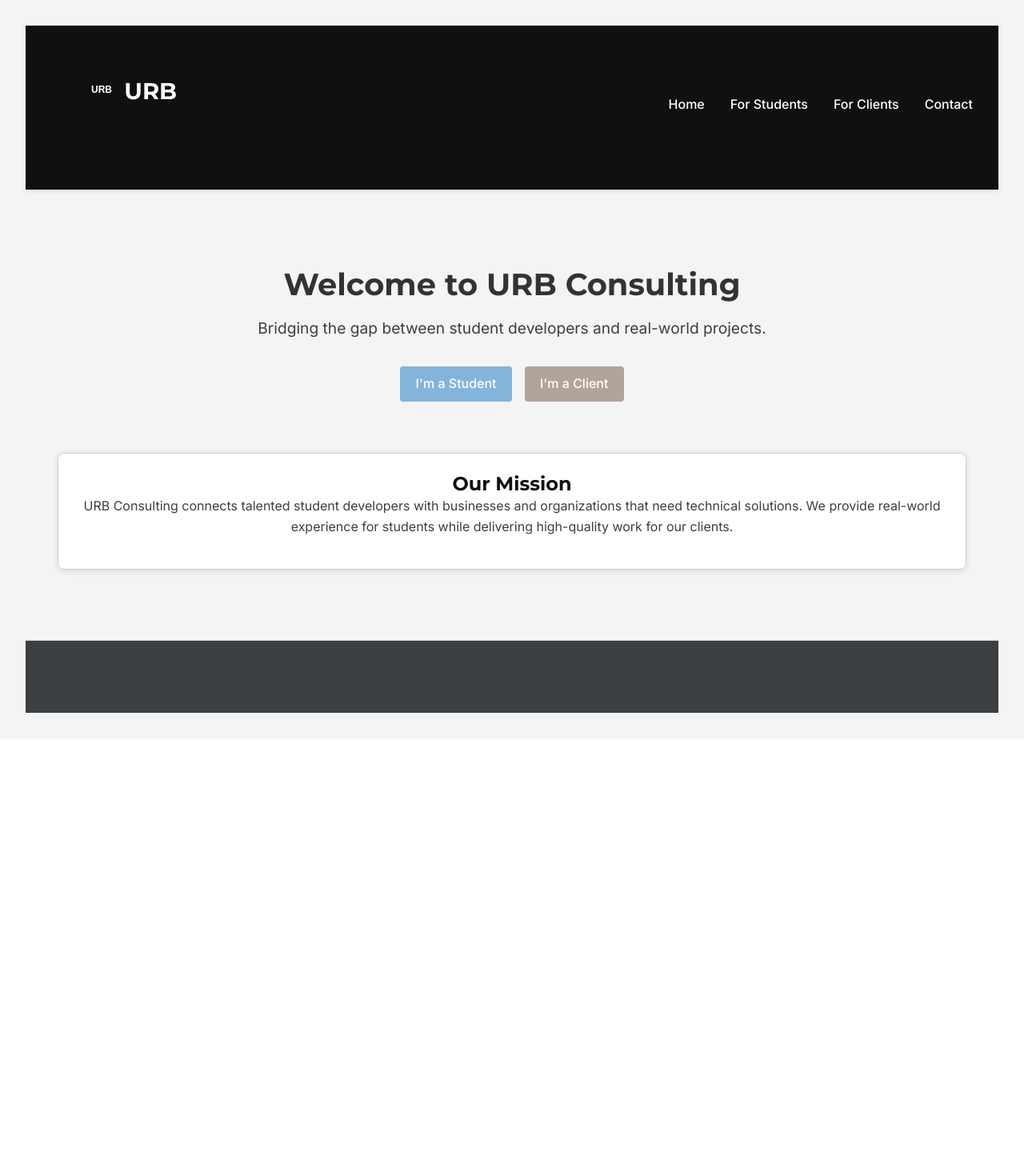
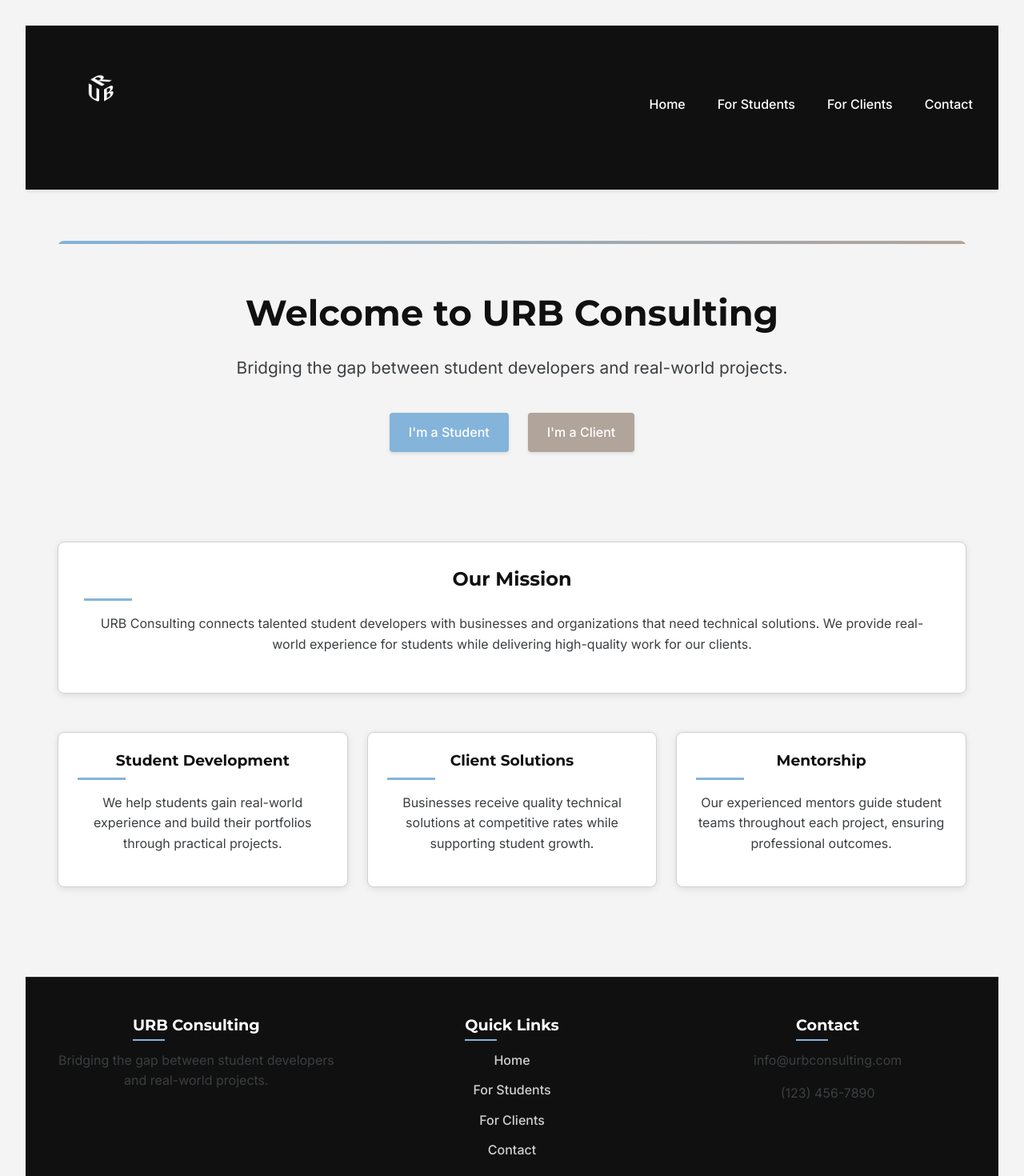
Before and after one commit to adnim811/urb-website, a React (Vite) app: page / in a window 1280 px wide. Shown: the top 1470 px of the page at 80% size. Before the commit the page ends 923 px from the top, so only its background shows below. Built offline with nearby package versions, Linux system fonts and the light colour scheme.

Commit message:
Improve website design with updated layout and styling

```diff
--- a/src/App.css
+++ b/src/App.css
@@ -40,11 +40,64 @@ body {
 }
 
 .app-footer {
-  background-color: var(--charcoal);
+  background-color: var(--black);
   color: white;
-  padding: 1.5rem;
+  padding: 3rem 2rem 1.5rem;
+  border-top: 1px solid rgba(255, 255, 255, 0.1);
+}
+
+.footer-content {
+  display: grid;
+  grid-template-columns: repeat(auto-fit, minmax(250px, 1fr));
+  gap: 2rem;
+  max-width: 1200px;
+  margin: 0 auto 2rem;
+}
+
+.footer-section h4 {
+  color: white;
+  margin-bottom: 1.25rem;
+  font-size: 1.2rem;
+  position: relative;
+  display: inline-block;
+}
+
+.footer-section h4::after {
+  content: '';
+  position: absolute;
+  left: 0;
+  bottom: -8px;
+  width: 40px;
+  height: 2px;
+  background-color: var(--sky-blue);
+}
+
+.footer-links {
+  list-style: none;
+  padding: 0;
+  margin: 0;
+}
+
+.footer-links li {
+  margin-bottom: 0.75rem;
+}
+
+.footer-links a {
+  color: rgba(255, 255, 255, 0.8);
+  text-decoration: none;
+  transition: color 0.3s ease;
+}
+
+.footer-links a:hover {
+  color: var(--sky-blue);
+}
+
+.footer-bottom {
   text-align: center;
-  border-top: 1px solid var(--medium-gray);
+  padding-top: 1.5rem;
+  border-top: 1px solid rgba(255, 255, 255, 0.1);
+  font-size: 0.9rem;
+  color: rgba(255, 255, 255, 0.6);
 }
 
 #root {
@@ -116,22 +169,134 @@ p {
 
 /* Hero section */
 .hero {
+  display: flex;
+  flex-direction: column;
+  align-items: center;
+  justify-content: center;
   text-align: center;
-  margin-bottom: 2rem;
-  padding: 2rem 1rem;
+  padding: 4rem 1rem;
+  margin-bottom: 3rem;
+  position: relative;
+  background-color: var(--light-gray);
+  border-radius: 8px;
+  overflow: hidden;
+}
+
+.hero::before {
+  content: '';
+  position: absolute;
+  top: 0;
+  left: 0;
+  right: 0;
+  height: 4px;
+  background: linear-gradient(to right, var(--sky-blue), var(--taupe));
+}
+
+.hero-content {
+  max-width: 800px;
+  z-index: 1;
+}
+
+.hero h1 {
+  font-size: 2.8rem;
+  margin-bottom: 1.5rem;
+  color: var(--black);
 }
 
 .lead {
-  font-size: 1.2rem;
-  margin-bottom: 2rem;
+  font-size: 1.3rem;
+  margin-bottom: 2.5rem;
   color: var(--charcoal);
 }
 
 .cta-buttons {
   display: flex;
-  gap: 1rem;
+  gap: 1.5rem;
   justify-content: center;
   margin-top: 2rem;
+}
+
+/* Mission section */
+.mission-section {
+  margin-bottom: 3rem;
+}
+
+.mission-section .card {
+  padding: 2rem;
+}
+
+/* Features section */
+.features-section {
+  margin-bottom: 3rem;
+}
+
+.feature-grid {
+  display: grid;
+  grid-template-columns: repeat(auto-fit, minmax(300px, 1fr));
+  gap: 1.5rem;
+}
+
+.feature-card {
+  background-color: white;
+  border-radius: 8px;
+  box-shadow: 0 2px 8px rgba(0, 0, 0, 0.1);
+  padding: 1.5rem;
+  border: 1px solid var(--medium-gray);
+  transition: transform 0.3s ease, box-shadow 0.3s ease;
+}
+
+.feature-card:hover {
+  transform: translateY(-5px);
+  box-shadow: 0 6px 12px rgba(0, 0, 0, 0.1);
+}
+
+.feature-card h3 {
+  margin-bottom: 1rem;
+  color: var(--black);
+  position: relative;
+  padding-bottom: 0.75rem;
+}
+
+.feature-card h3::after {
+  content: '';
+  position: absolute;
+  bottom: 0;
+  left: 0;
+  width: 60px;
+  height: 3px;
+  background-color: var(--sky-blue);
+}
+
+/* Card styles */
+.card {
+  background-color: white;
+  border-radius: 8px;
+  box-shadow: 0 2px 8px rgba(0, 0, 0, 0.1);
+  padding: 1.5rem;
+  margin-bottom: 1.5rem;
+  border: 1px solid var(--medium-gray);
+}
+
+.card-accent {
+  background-color: var(--taupe);
+  color: white;
+}
+
+.card h2 {
+  margin-bottom: 1rem;
+  color: var(--black);
+  position: relative;
+  padding-bottom: 0.75rem;
+}
+
+.card h2::after {
+  content: '';
+  position: absolute;
+  bottom: 0;
+  left: 0;
+  width: 60px;
+  height: 3px;
+  background-color: var(--sky-blue);
 }
 
 /* Form styles */
@@ -179,7 +344,7 @@ ul li {
 /* Button styles */
 .btn {
   display: inline-block;
-  padding: 0.6rem 1.2rem;
+  padding: 0.75rem 1.5rem;
   font-weight: 500;
   text-align: center;
   text-decoration: none;
@@ -187,24 +352,31 @@ ul li {
   transition: all 0.3s ease;
   cursor: pointer;
   border: none;
+  font-size: 1rem;
 }
 
 .btn-primary {
   background-color: var(--sky-blue);
   color: white;
+  box-shadow: 0 2px 4px rgba(0, 0, 0, 0.1);
 }
 
 .btn-primary:hover {
   background-color: #6596bb;
+  transform: translateY(-2px);
+  box-shadow: 0 4px 8px rgba(0, 0, 0, 0.15);
 }
 
 .btn-secondary {
   background-color: var(--taupe);
   color: white;
+  box-shadow: 0 2px 4px rgba(0, 0, 0, 0.1);
 }
 
 .btn-secondary:hover {
   background-color: #9a8e84;
+  transform: translateY(-2px);
+  box-shadow: 0 4px 8px rgba(0, 0, 0, 0.15);
 }
 
 /* Responsive design */
@@ -213,9 +385,22 @@ ul li {
     padding: 1rem;
   }
 
+  .hero {
+    padding: 3rem 1rem;
+  }
+
+  .hero h1 {
+    font-size: 2.2rem;
+  }
+
+  .lead {
+    font-size: 1.1rem;
+  }
+
   .cta-buttons {
     flex-direction: column;
     align-items: center;
+    gap: 1rem;
   }
 
   .btn {
@@ -223,4 +408,19 @@ ul li {
     max-width: 300px;
     margin-bottom: 0.5rem;
   }
+
+  .feature-grid {
+    grid-template-columns: 1fr;
+  }
+
+  .footer-content {
+    grid-template-columns: 1fr;
+    text-align: center;
+    gap: 1.5rem;
+  }
+
+  .footer-section h4::after {
+    left: 50%;
+    transform: translateX(-50%);
+  }
 }
--- a/src/App.jsx
+++ b/src/App.jsx
@@ -20,7 +20,29 @@ function App() {
           <Route path="*" element={<NotFound />} />
         </Routes>
         <footer className="app-footer">
-          <p>&copy; {new Date().getFullYear()} URB Consulting</p>
+          <div className="footer-content">
+            <div className="footer-section">
+              <h4>URB Consulting</h4>
+              <p>Bridging the gap between student developers and real-world projects.</p>
+            </div>
+            <div className="footer-section">
+              <h4>Quick Links</h4>
+              <ul className="footer-links">
+                <li><a href="/">Home</a></li>
+                <li><a href="/students">For Students</a></li>
+                <li><a href="/clients">For Clients</a></li>
+                <li><a href="/contact">Contact</a></li>
+              </ul>
+            </div>
+            <div className="footer-section">
+              <h4>Contact</h4>
+              <p>info@urbconsulting.com</p>
+              <p>(123) 456-7890</p>
+            </div>
+          </div>
+          <div className="footer-bottom">
+            <p>&copy; {new Date().getFullYear()} URB Consulting. All rights reserved.</p>
+          </div>
         </footer>
       </div>
     </Router>
--- a/src/components/Header.css
+++ b/src/components/Header.css
@@ -22,11 +22,12 @@
   text-decoration: none;
   display: flex;
   align-items: center;
-  gap: 0.5rem;
 }
 
 .logo img {
   height: 40px;
+  width: auto;
+  object-fit: contain;
 }
 
 .site-nav ul {
@@ -34,23 +35,37 @@
   list-style: none;
   margin: 0;
   padding: 0;
-  gap: 2rem;
+  gap: 2.5rem;
   font-family: var(--font-body);
 }
 
 .site-nav a {
   color: white;
   text-decoration: none;
-  transition: color 0.3s ease;
+  transition: all 0.3s ease;
   font-weight: 500;
   font-size: 1rem;
+  position: relative;
   padding: 0.5rem 0;
-  border-bottom: 2px solid transparent;
+}
+
+.site-nav a::after {
+  content: '';
+  position: absolute;
+  width: 0;
+  height: 2px;
+  bottom: 0;
+  left: 0;
+  background-color: var(--sky-blue);
+  transition: width 0.3s ease;
 }
 
 .site-nav a:hover {
   color: var(--sky-blue);
-  border-bottom-color: var(--sky-blue);
+}
+
+.site-nav a:hover::after {
+  width: 100%;
 }
 
 @media (max-width: 768px) {
@@ -64,7 +79,7 @@
   }
 
   .site-nav ul {
-    gap: 1rem;
+    gap: 1.5rem;
     flex-wrap: wrap;
     justify-content: center;
   }
--- a/src/components/Header.jsx
+++ b/src/components/Header.jsx
@@ -1,6 +1,6 @@
 import { Link } from 'react-router-dom';
 import './Header.css';
-import logoPath from '../assets/react.svg'; // Temporary placeholder until actual logo is available
+import logoPath from '../assets/URB_Logo_NoBackground.png';
 
 function Header() {
   return (
@@ -8,7 +8,6 @@ function Header() {
       <div className="logo">
         <Link to="/">
           <img src={logoPath} alt="URB Consulting Logo" />
-          <span>URB</span>
         </Link>
       </div>
       <nav className="site-nav">
--- a/src/pages/Home.jsx
+++ b/src/pages/Home.jsx
@@ -6,6 +6,7 @@ function Home() {
     <div className="page home-page">
       <main className="app-main">
         <section className="hero">
+          <div className="hero-content">
             <h1>Welcome to URB Consulting</h1>
             <p className="lead">Bridging the gap between student developers and real-world projects.</p>
 
@@ -13,15 +14,35 @@ function Home() {
               <Link to="/students" className="btn btn-primary">I'm a Student</Link>
               <Link to="/clients" className="btn btn-secondary">I'm a Client</Link>
             </div>
+          </div>
         </section>
 
-        <section className="card">
+        <section className="mission-section">
+          <div className="card">
             <h2>Our Mission</h2>
             <p>
               URB Consulting connects talented student developers with businesses
               and organizations that need technical solutions. We provide real-world
               experience for students while delivering high-quality work for our clients.
             </p>
+          </div>
+        </section>
+
+        <section className="features-section">
+          <div className="feature-grid">
+            <div className="feature-card">
+              <h3>Student Development</h3>
+              <p>We help students gain real-world experience and build their portfolios through practical projects.</p>
+            </div>
+            <div className="feature-card">
+              <h3>Client Solutions</h3>
+              <p>Businesses receive quality technical solutions at competitive rates while supporting student growth.</p>
+            </div>
+            <div className="feature-card">
+              <h3>Mentorship</h3>
+              <p>Our experienced mentors guide student teams throughout each project, ensuring professional outcomes.</p>
+            </div>
+          </div>
         </section>
       </main>
     </div>
```
Lines whose indentation alone changed are shown as unchanged.
